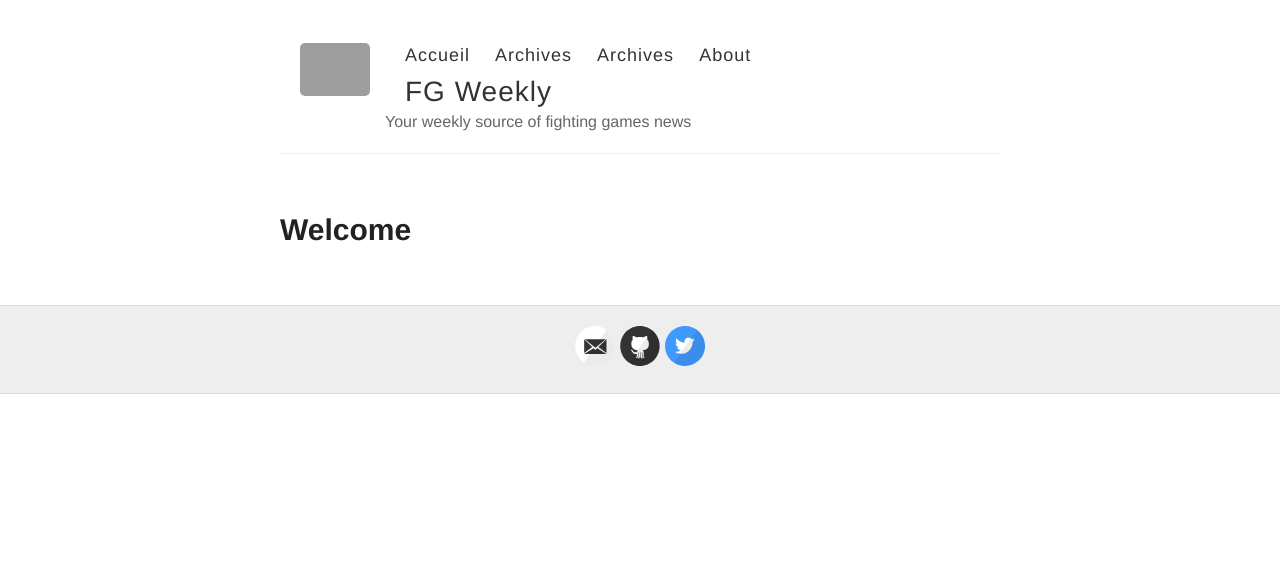
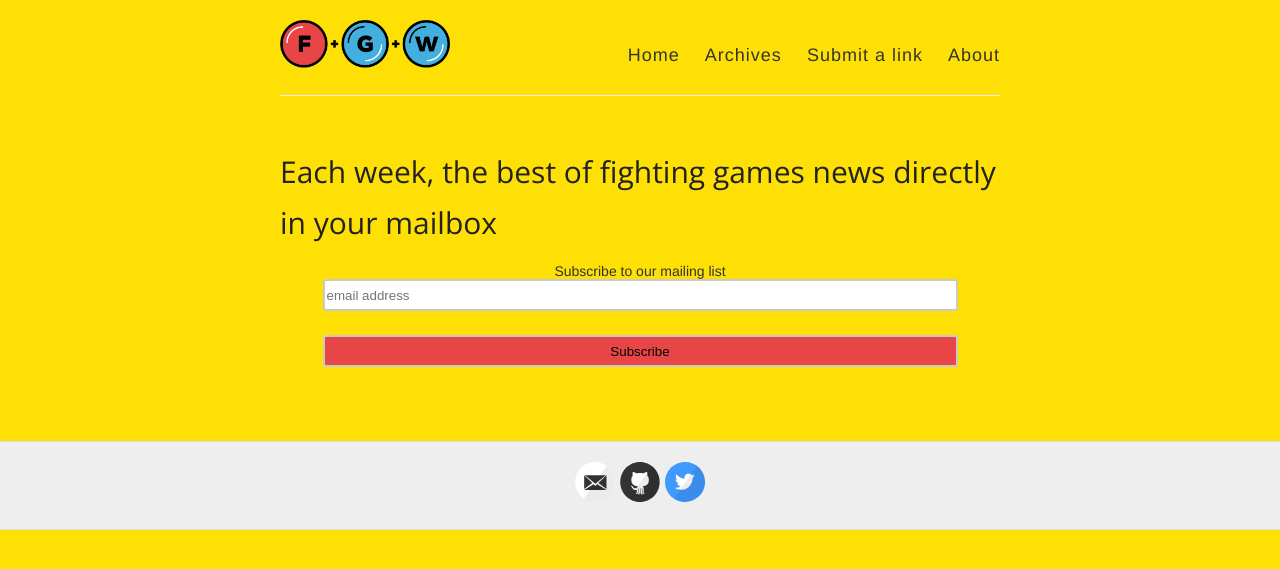
Before and after one commit to fgweekly/fgweekly-fgweekly.github.io, a Jekyll site: the page built from index.html, in a window 1280 px wide. Shown: the top 569 px of the page. Built offline with Jekyll 4.4.1, drawn with Linux system fonts in a browser that asks for light colours; Markdown is read by kramdown in place of the engine named in the settings; comment, search, counter and statistics services are not loaded; grey boxes are pictures that could not be loaded.

Commit message:
Designing

```diff
--- a/_layouts/default.html
+++ b/_layouts/default.html
@@ -10,6 +10,7 @@
     <![endif]-->
 
     <link rel="stylesheet" type="text/css" href="{{ site.baseurl }}/style.css" />
+    <link href='https://fonts.googleapis.com/css?family=Open+Sans' rel='stylesheet' type='text/css'>
     <link rel="alternate" type="application/rss+xml" title="{{ site.name }} - {{ site.description }}" href="{{ site.baseurl }}/feed.xml" />
 
     <!-- Created with Jekyll Now - http://github.com/barryclark/jekyll-now -->
@@ -20,19 +21,17 @@
       <div class="container">
         <header class="masthead clearfix">
 
-
-          <nav>
-            <a href="{{ site.baseurl }}/">Accueil</a>
-            <a href="{{ site.baseurl }}/archives">Archives</a>
-            <a href="{{ site.baseurl }}/archives">Archives</a>
-
-            <a href="{{ site.baseurl }}/about">About</a>
-            <a href="{{ site.baseurl }}/" class="site-avatar"><img src="{{ site.avatar }}" /></a>
+          <a href="{{ site.baseurl }}/" class="site-avatar"><img src="/images/fgw-logo.png" /></a>
 
           <div class="site-info">
-            <h1 class="site-name"><a href="{{ site.baseurl }}/">{{ site.name }}</a></h1>
-            <p class="site-description">{{ site.description }}</p>
+            <!--<h1 class="site-name"><a href="{{ site.baseurl }}/">{{ site.name }}</a></h1>
+            <p class="site-description">{{ site.description }}</p>-->
           </div>
+          <nav>
+            <a href="{{ site.baseurl }}/">Home</a>
+            <a href="{{ site.baseurl }}/archives">Archives</a>
+            <a href="{{ site.baseurl }}/submit">Submit a link</a>
+            <a href="{{ site.baseurl }}/about">About</a>
           </nav>
 
 
@@ -40,7 +39,12 @@
       </div>
     </div>
 
+
     <div id="main" role="main" class="container">
+
+
+
+
       {{ content }}
     </div>
 
--- a/_sass/_variables.scss
+++ b/_sass/_variables.scss
@@ -13,6 +13,7 @@ $darkGray: #333;
 $gray: #666;
 $lightGray: #eee;
 $white: #fff;
+$yellow: #fee004;
 
 // Font stacks
 $helvetica: Helvetica, Arial, sans-serif;
--- a/index.html
+++ b/index.html
@@ -2,4 +2,37 @@
 layout: default
 ---
 
-<h1>Welcome</h1>
+<h1>Each week, the best of fighting games news directly in your mailbox</h1>
+
+<div class="mail-container">
+<!-- Begin MailChimp Signup Form -->
+<link href="//cdn-images.mailchimp.com/embedcode/slim-081711.css" rel="stylesheet" type="text/css">
+<style type="text/css">
+	#mc_embed_signup{background:#fee004; font:14px Helvetica,Arial,sans-serif;  width:100%;}
+	#mc_embed_signup input{border-radius: 3px;
+		min-width: 50px;
+		max-width: 635px;
+		width: 100%;
+		min-height: 32px;
+		background-color: #FFF;
+		border: 2px solid #C9C9C9;
+		margin: 0px 0px 24px;}
+	#mc_embed_signup .button{background:#e84546;}
+	#mc_embed_signup .button:hover{background:#42afdf;}
+	/* Add your own MailChimp form style overrides in your site stylesheet or in this style block.
+	   We recommend moving this block and the preceding CSS link to the HEAD of your HTML file. */
+</style>
+<div id="mc_embed_signup">
+<form action="//fgweekly.us12.list-manage.com/subscribe/post?u=a7fd68356493cf8d84c74e213&amp;id=c5d5d2168f" method="post" id="mc-embedded-subscribe-form" name="mc-embedded-subscribe-form" class="validate" target="_blank" novalidate>
+    <div id="mc_embed_signup_scroll">
+	<label for="mce-EMAIL">Subscribe to our mailing list</label>
+	<input type="email" value="" name="EMAIL" class="email" id="mce-EMAIL" placeholder="email address" required>
+    <!-- real people should not fill this in and expect good things - do not remove this or risk form bot signups-->
+    <div style="position: absolute; left: -5000px;" aria-hidden="true"><input type="text" name="b_a7fd68356493cf8d84c74e213_c5d5d2168f" tabindex="-1" value=""></div>
+    <div class="clear"><input type="submit" value="Subscribe" name="subscribe" id="mc-embedded-subscribe" class="button"></div>
+    </div>
+</form>
+</div>
+
+<!--End mc_embed_signup-->
+</div>
--- a/style.scss
+++ b/style.scss
@@ -18,7 +18,7 @@ html {
 }
 
 body {
-	background: $white;
+	background: $yellow;
   font: 18px/1.4 $helvetica;
   color: $darkGray;
 }
@@ -31,9 +31,9 @@ body {
 }
 
 h1, h2, h3, h4, h5, h6 {
-  font-family: $helveticaNeue;
+  font-family: 'Open Sans', sans-serif;
   color: $darkerGray;
-  font-weight: bold;
+  font-weight: regular;
 
   line-height: 1.7;
   margin: 1em 0 15px;
@@ -65,6 +65,7 @@ h4 {
 }
 
 p {
+  font-family: 'Open Sans', sans-serif;
   margin: 15px 0;
 }
 
@@ -165,8 +166,8 @@ img {
 
 .site-avatar {
   float: left;
-  width: 70px;
-  height: 70px;
+  width: 170px;
+  height: auto;
   margin-right: 15px;
 
   @include mobile {
@@ -287,3 +288,13 @@ footer {
 // ... Otherwise it really bloats up the top of the CSS file and makes it difficult to find the start
 @import "highlights";
 @import "svg-icons";
+
+
+.mail-container {
+  text-align: center;
+}
+
+#mc_embed_signup form {
+  text-align:center;
+  margin:0;
+}
```
Also changed, not shown: submit.md (added, +15 -0 lines), images/404.jpg (deleted), images/config.png (deleted), images/fgw-logo.png (added), images/first-post.png (deleted), images/jekyll-logo.png (deleted), images/jekyll-now-theme-screenshot.jpg (deleted), images/step1.gif (deleted).
